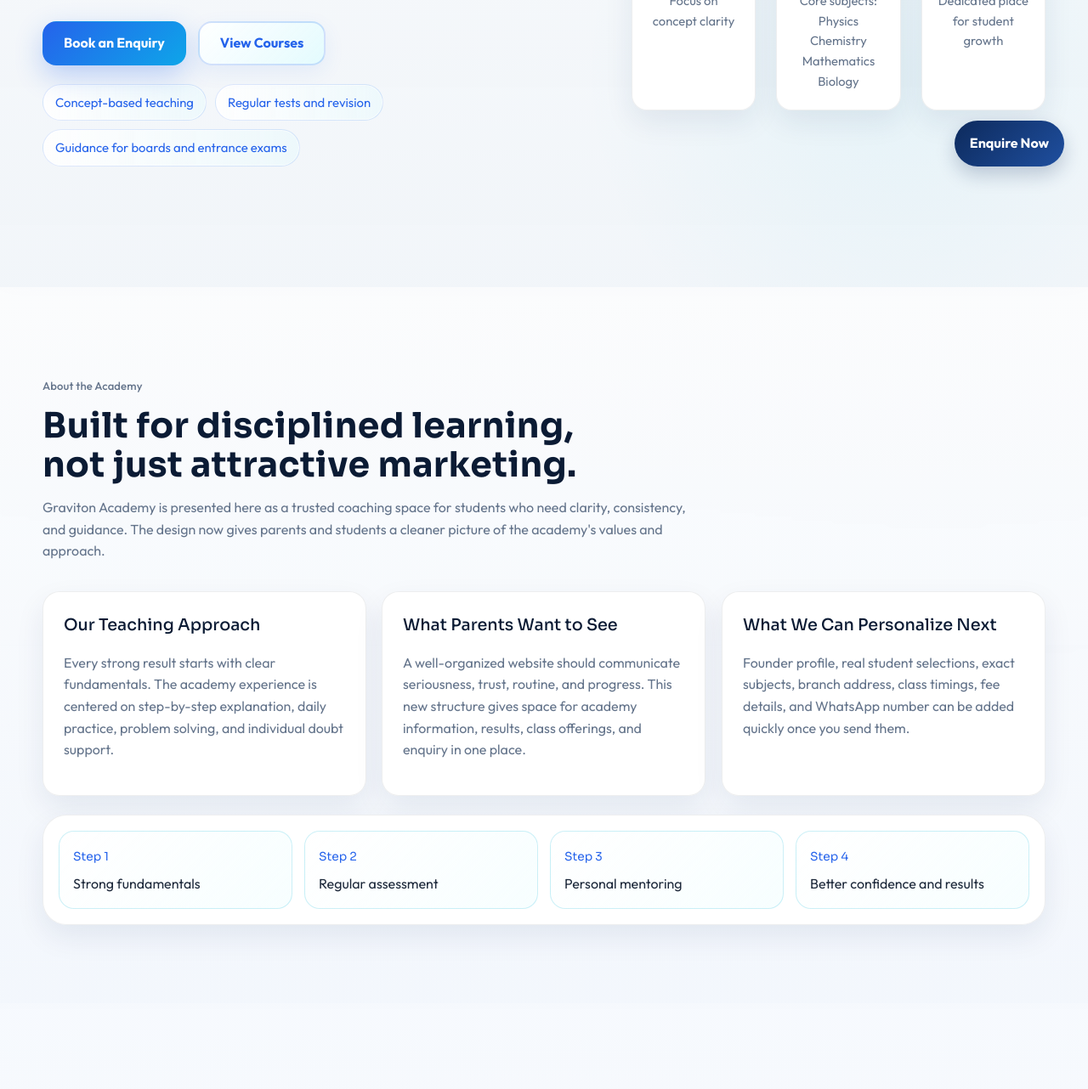
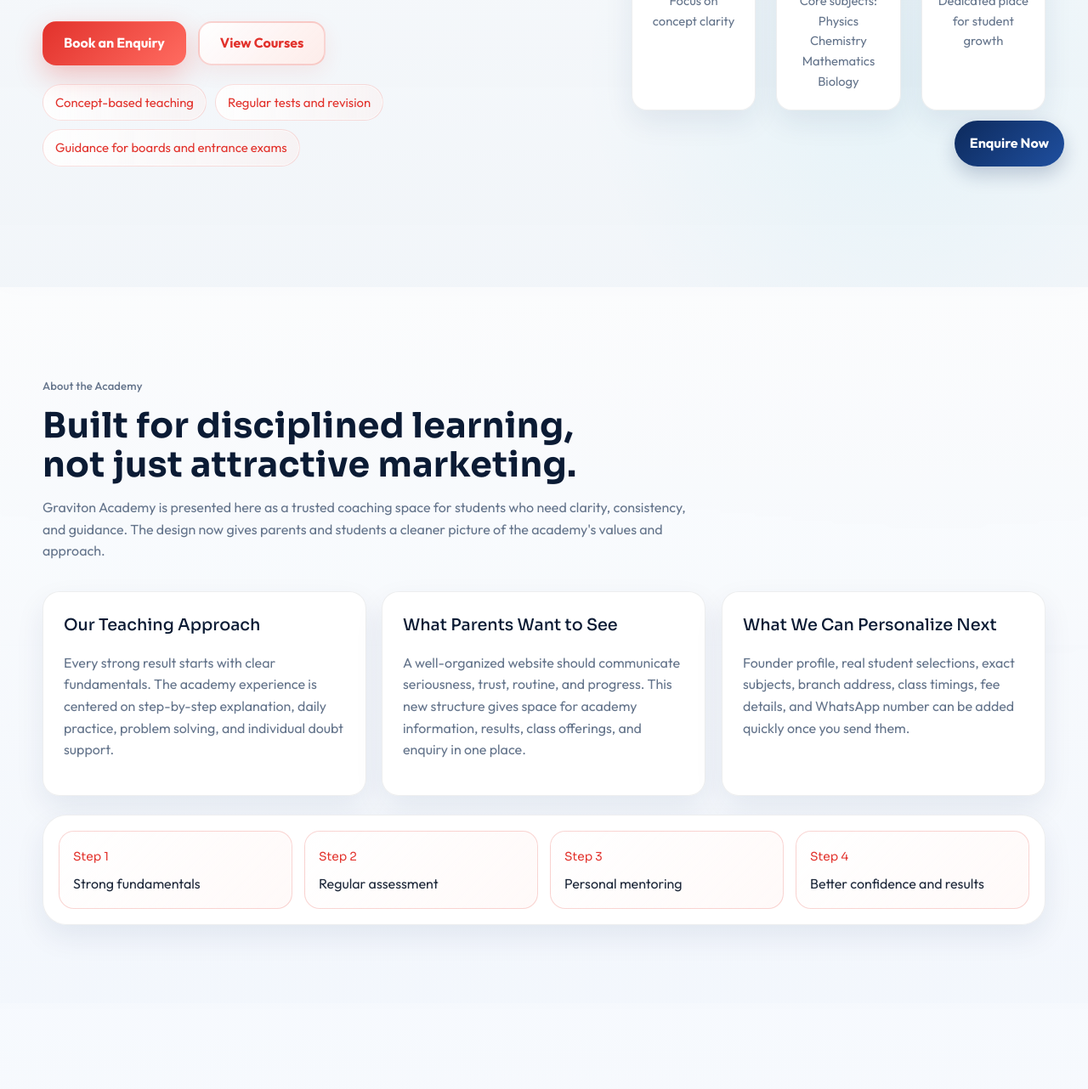
Before and after one commit to 23ucs572-coder/Graviton-Academy-2026, a plain HTML site: page index.html in a window 1280 px wide. Shown: the part 576-1858 px from the top of the page at 85% size. Drawn offline with Linux system fonts and the light colour scheme; a web font is replaced by a local one.

Commit message:
Make curtains visible on all screens and restore red brand color

```diff
--- a/css/styles.css
+++ b/css/styles.css
@@ -13,8 +13,8 @@
   --line: rgba(30, 41, 59, 0.08);
   --text: #1e293b;
   --muted: #64748b;
-  --brand: #2563eb;
-  --brand-deep: #1e40af;
+  --brand: #e2322c;
+  --brand-deep: #c81f24;
   --accent: #06b6d4;
   --accent-deep: #0c4a6e;
   --white-soft: #ffffff;
@@ -39,7 +39,7 @@
 
 html {
   scroll-behavior: smooth;
-  scrollbar-color: rgba(37, 99, 235, 0.85) rgba(248, 250, 252, 0.9);
+  scrollbar-color: rgba(226, 50, 44, 0.85) rgba(248, 250, 252, 0.9);
   scrollbar-width: thin;
 }
 
@@ -82,13 +82,13 @@
 }
 
 body::-webkit-scrollbar-thumb {
-  background: linear-gradient(180deg, rgba(37, 99, 235, 0.92), rgba(6, 182, 212, 0.92));
+  background: linear-gradient(180deg, rgba(226, 50, 44, 0.92), rgba(255, 107, 96, 0.92));
   border-radius: 999px;
   border: 2px solid rgba(248, 250, 252, 0.94);
 }
 
 body::-webkit-scrollbar-thumb:hover {
-  background: linear-gradient(180deg, rgba(59, 130, 246, 0.96), rgba(34, 211, 238, 0.96));
+  background: linear-gradient(180deg, rgba(240, 78, 70, 0.96), rgba(255, 130, 120, 0.96));
 }
 
 body::before,
@@ -219,7 +219,7 @@
   position: absolute;
   left: 0;
   right: 0;
-  height: 50.8vh;
+  height: 50%;
   z-index: 1;
   pointer-events: none;
   background: #07101f;
@@ -227,6 +227,7 @@
   will-change: transform;
   backface-visibility: hidden;
   transform: translate3d(0, 0, 0);
+  display: block;
 }
 
 .opening-curtain-left {
@@ -907,10 +908,10 @@
 }
 
 .btn-primary {
-  background: linear-gradient(135deg, #2563eb 0%, #0ea5e9 50%, #2563eb 100%);
+  background: linear-gradient(135deg, #e2322c 0%, #ff6b60 50%, #e2322c 100%);
   background-size: 200% 200%;
   color: #ffffff;
-  box-shadow: 0 12px 32px rgba(37, 99, 235, 0.28);
+  box-shadow: 0 12px 32px rgba(226, 50, 44, 0.28);
   position: relative;
   overflow: hidden;
 }
@@ -926,7 +927,7 @@
 
 .btn-primary:hover {
   animation: gradientShift 0.6s ease forwards;
-  box-shadow: 0 16px 48px rgba(37, 99, 235, 0.4);
+  box-shadow: 0 16px 48px rgba(226, 50, 44, 0.4);
 }
 
 .btn-primary:hover::before {
@@ -934,17 +935,17 @@
 }
 
 .btn-secondary {
-  border: 2px solid rgba(37, 99, 235, 0.2);
-  background: linear-gradient(135deg, rgba(255, 255, 255, 0.95), rgba(226, 252, 255, 0.88));
-  color: #2563eb;
-  box-shadow: 0 8px 24px rgba(37, 99, 235, 0.08);
+  border: 2px solid rgba(226, 50, 44, 0.2);
+  background: linear-gradient(135deg, rgba(255, 255, 255, 0.95), rgba(255, 235, 232, 0.88));
+  color: #e2322c;
+  box-shadow: 0 8px 24px rgba(226, 50, 44, 0.08);
   font-weight: 700;
 }
 
 .btn-secondary:hover {
-  background: linear-gradient(135deg, rgba(255, 255, 255, 1), rgba(226, 252, 255, 0.95));
-  border-color: rgba(37, 99, 235, 0.4);
-  box-shadow: 0 12px 32px rgba(37, 99, 235, 0.16);
+  background: linear-gradient(135deg, rgba(255, 255, 255, 1), rgba(255, 235, 232, 0.95));
+  border-color: rgba(226, 50, 44, 0.4);
+  box-shadow: 0 12px 32px rgba(226, 50, 44, 0.16);
 }
 
 @keyframes buttonSweep {
@@ -976,9 +977,9 @@
 .hero-points span {
   padding: 9px 14px;
   border-radius: 999px;
-  background: linear-gradient(90deg, rgba(255, 255, 255, 0.92), rgba(226, 252, 255, 0.34));
-  border: 1px solid rgba(37, 99, 235, 0.14);
-  color: #2563eb;
+  background: linear-gradient(90deg, rgba(255, 255, 255, 0.92), rgba(255, 235, 232, 0.34));
+  border: 1px solid rgba(226, 50, 44, 0.14);
+  color: #e2322c;
   font-size: 0.93rem;
   box-shadow: inset 0 0 0 1px rgba(255, 255, 255, 0.55);
 }
@@ -1050,7 +1051,7 @@
   position: absolute;
   inset: 0 0 auto 0;
   height: 3px;
-  background: linear-gradient(90deg, rgba(37, 99, 235, 0.6), rgba(6, 182, 212, 0.4), transparent);
+  background: linear-gradient(90deg, rgba(226, 50, 44, 0.6), rgba(226, 50, 44, 0.4), transparent);
   opacity: 0;
   transition: opacity 0.3s ease;
 }
@@ -1126,7 +1127,7 @@
   display: block;
   font-family: "Sora", sans-serif;
   font-size: clamp(1.8rem, 3vw, 2.4rem);
-  background: linear-gradient(135deg, #2563eb 0%, #0ea5e9 48%, #06b6d4 100%);
+  background: linear-gradient(135deg, #e2322c 0%, #ff6b60 48%, #ff8a7f 100%);
   -webkit-background-clip: text;
   background-clip: text;
   color: transparent;
@@ -1186,15 +1187,15 @@
 .result-band div {
   padding: 16px;
   border-radius: 18px;
-  background: linear-gradient(135deg, rgba(255, 255, 255, 0.9), rgba(226, 252, 255, 0.28));
-  border: 1px solid rgba(6, 182, 212, 0.2);
+  background: linear-gradient(135deg, rgba(255, 255, 255, 0.9), rgba(255, 235, 232, 0.28));
+  border: 1px solid rgba(226, 50, 44, 0.2);
 }
 
 .journey-strip span {
   display: inline-block;
   margin-bottom: 8px;
   font-family: "Sora", sans-serif;
-  color: #2563eb;
+  color: #e2322c;
   font-size: 0.86rem;
 }
 
@@ -1221,11 +1222,11 @@
   margin-bottom: 12px;
   padding: 6px 12px;
   border-radius: 999px;
-  background: linear-gradient(135deg, rgba(37, 99, 235, 0.12), rgba(6, 182, 212, 0.08));
-  color: #2563eb;
+  background: linear-gradient(135deg, rgba(226, 50, 44, 0.12), rgba(255, 107, 96, 0.08));
+  color: #e2322c;
   font-size: 0.8rem;
   font-weight: 600;
-  border: 1.5px solid rgba(37, 99, 235, 0.3);
+  border: 1.5px solid rgba(226, 50, 44, 0.3);
   text-transform: uppercase;
   letter-spacing: 0.05em;
 }
@@ -1259,7 +1260,7 @@
 .contact-form label {
   display: grid;
   gap: 8px;
-  color: #2563eb;
+  color: #e2322c;
   font-weight: 500;
 }
 
@@ -1267,7 +1268,7 @@
 .contact-form select,
 .contact-form textarea {
   width: 100%;
-  border: 1px solid rgba(37, 99, 235, 0.16);
+  border: 1px solid rgba(226, 50, 44, 0.16);
   border-radius: 14px;
   padding: 14px 16px;
   background: linear-gradient(135deg, rgba(255, 255, 255, 0.96), rgba(244, 248, 255, 0.88));
```
